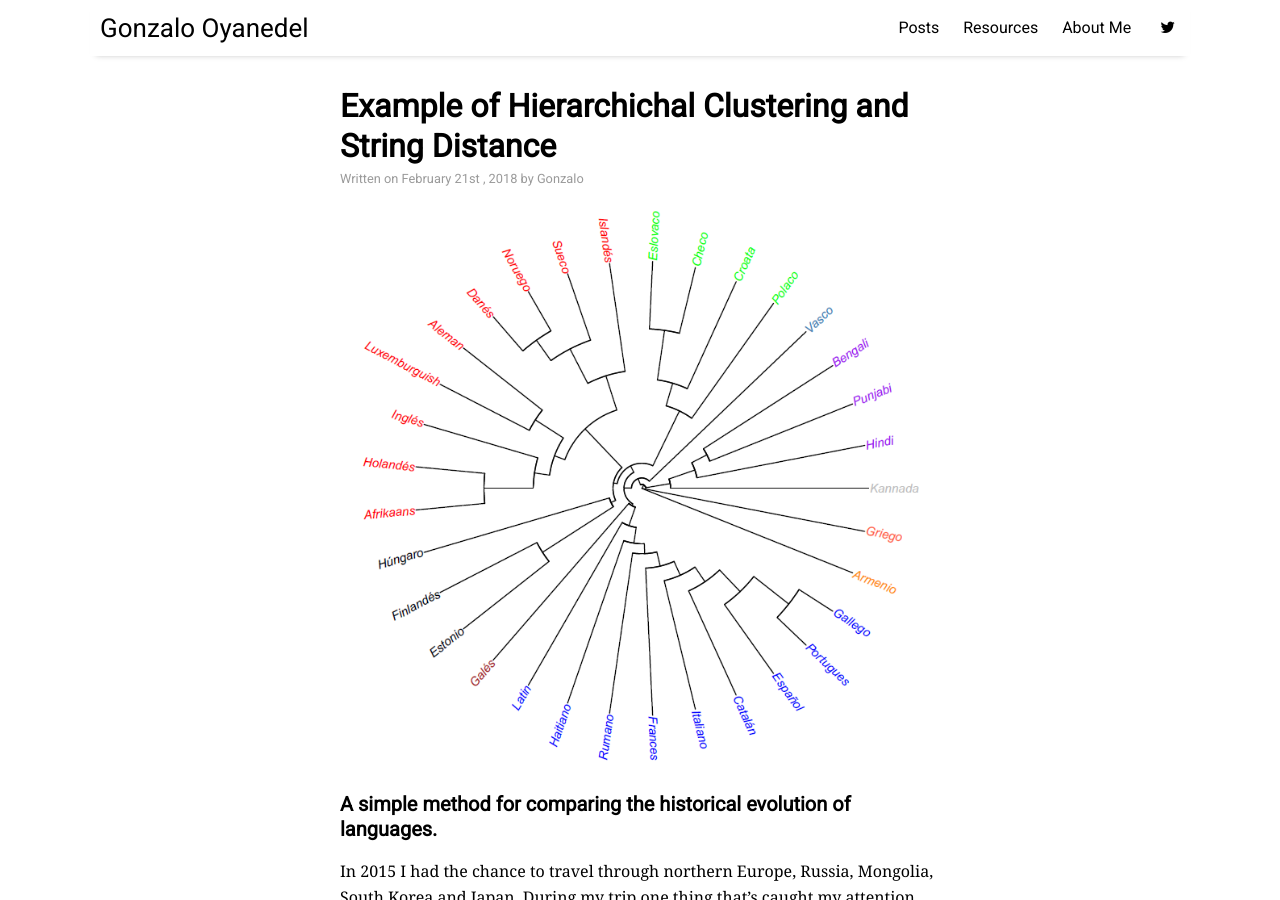
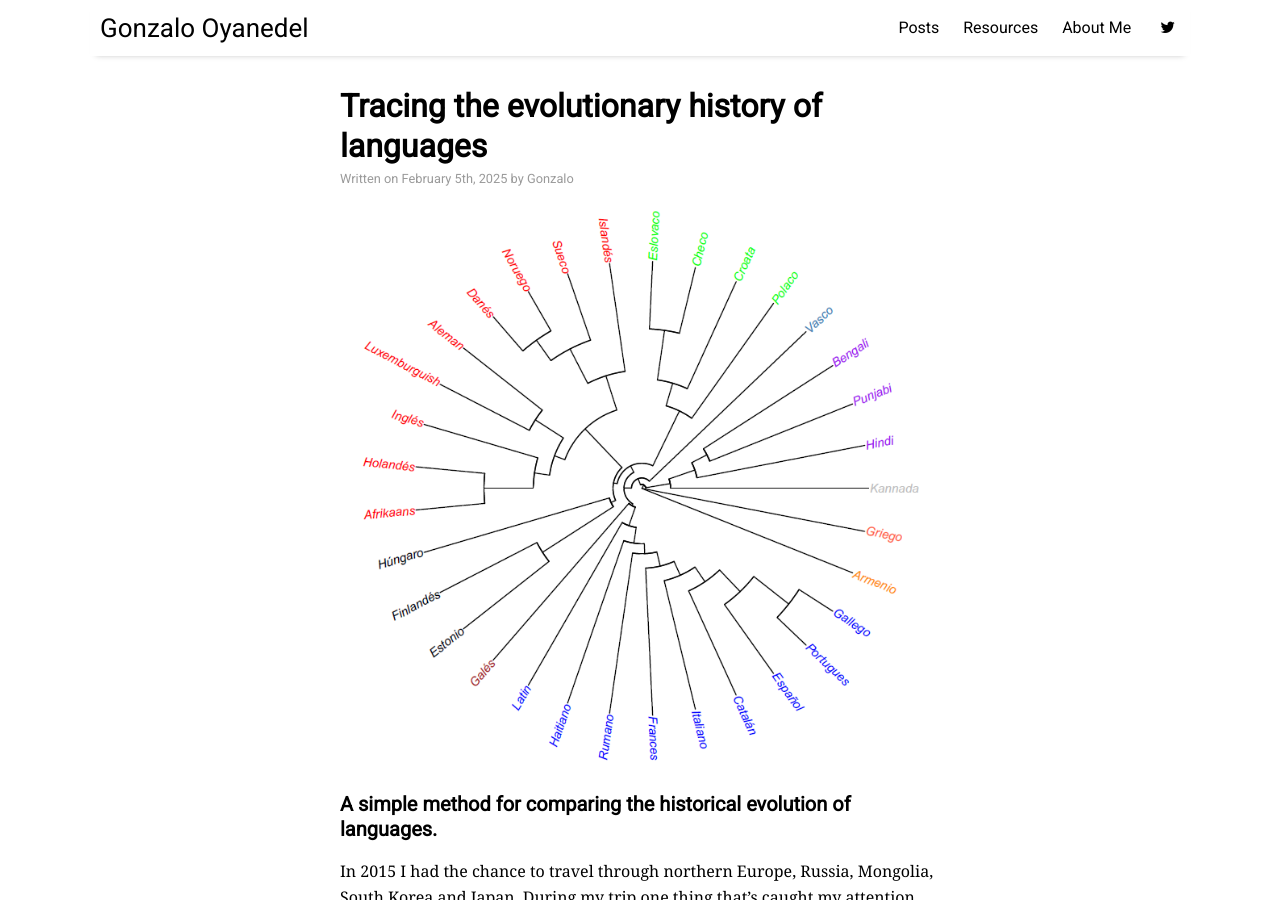
Before and after one commit to goyanedelv/goyanedelv.github.io, a Jekyll site: the page built from _posts/2025-02-05-example-of-hierarchical-clustering.md, in a window 1280 px wide and 900 px high. Built offline with Jekyll 4.4.1, drawn with Linux system fonts in a browser that asks for light colours; nearby versions of some CDN libraries.

Commit message:
small changes to language aricles

```diff
--- a/_posts/2018-02-21-example-of-hierarchical-clustering.md
+++ b/_posts/2025-02-05-example-of-hierarchical-clustering.md
@@ -1,6 +1,6 @@
 ---
 layout: post
-title: "Example of Hierarchichal Clustering and String Distance"
+title: "Tracing the evolutionary history of languages"
 author: "Gonzalo"
 categories: sample
 tags: [documentation,sample]
```
